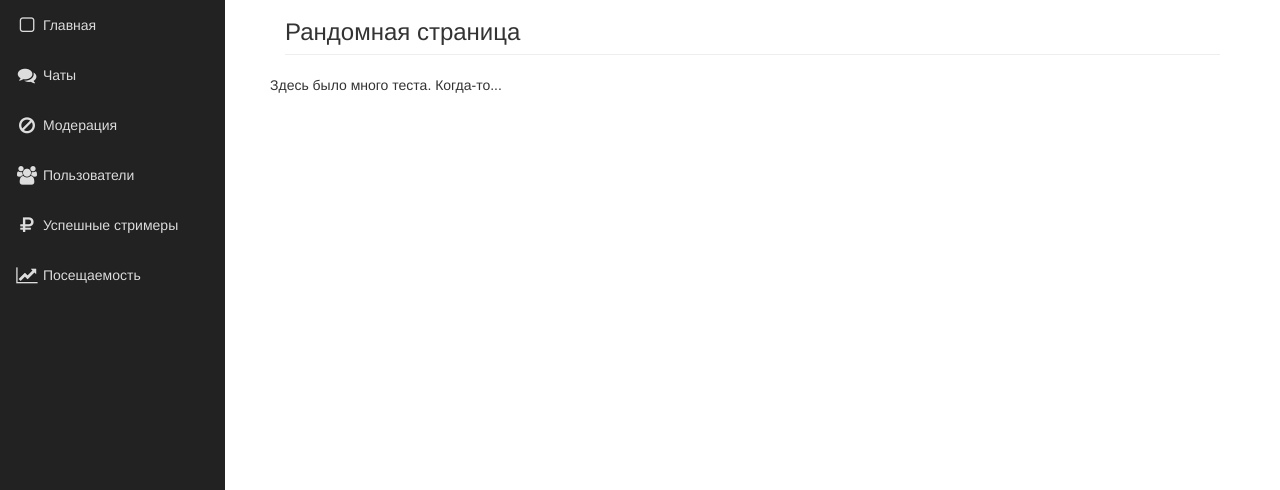
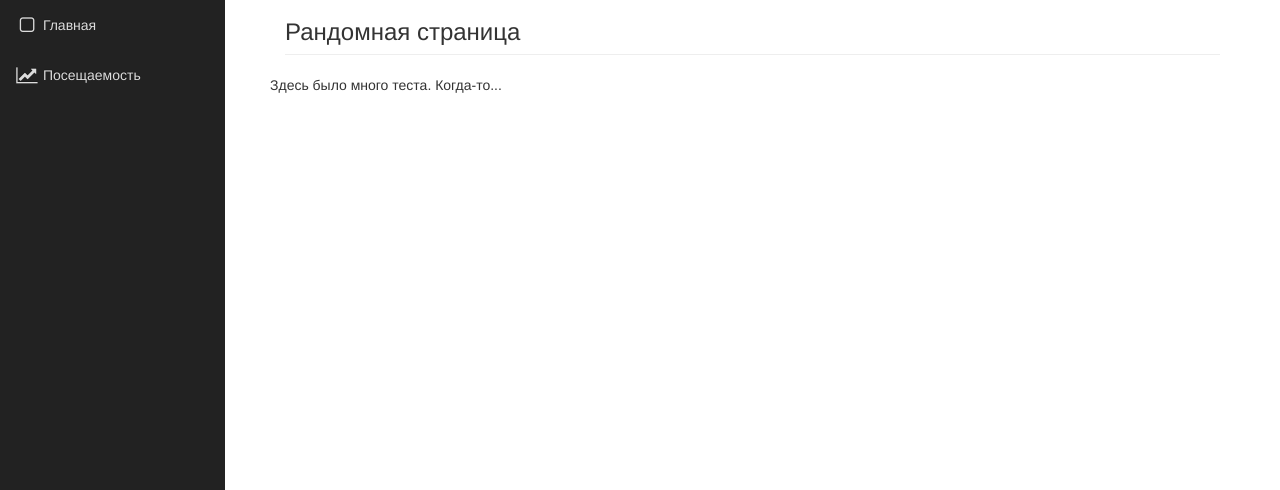
Before and after one commit to strayge/ggstats, a Django app: template web/src/ggchat/templates/ggchat/base.html in a window 1280 px wide. Shown: the part 51-541 px from the top of the page. Run offline with Django 3.2, Linux system fonts and the light colour scheme; the template is opened without the code that fills it, so the values that code supplies are empty; some libraries are stand-ins or nearby versions.

Commit message:
fixed base template for removed urls

```diff
--- a/web/src/ggchat/templates/ggchat/base.html
+++ b/web/src/ggchat/templates/ggchat/base.html
@@ -54,10 +54,6 @@
             <ul class="nav navbar-nav side-nav">
                 {# items #}
                 <li><a href="{% url 'index' %}"><i class="fa fa-fw fa-lg fa-square-o"></i> Главная</a></li>
-                <li><a href="{% url 'chats' %}"><i class="fa fa-fw fa-lg fa-comments"></i> Чаты</a></li>
-                <li><a href="{% url 'moderators' %}"><i class="fa fa-fw fa-lg fa-ban"></i> Модерация</a></li>
-                <li><a href="{% url 'users' %}"><i class="fa fa-fw fa-lg fa-users"></i> Пользователи</a></li>
-                <li><a href="{% url 'money' %}"><i class="fa fa-fw fa-lg fa-ruble"></i> Успешные стримеры</a></li>
                 <li><a href="{% url 'viewers_week' %}"><i class="fa fa-fw fa-lg fa-line-chart"></i> Посещаемость</a></li>
             </ul>
         </div>
```
